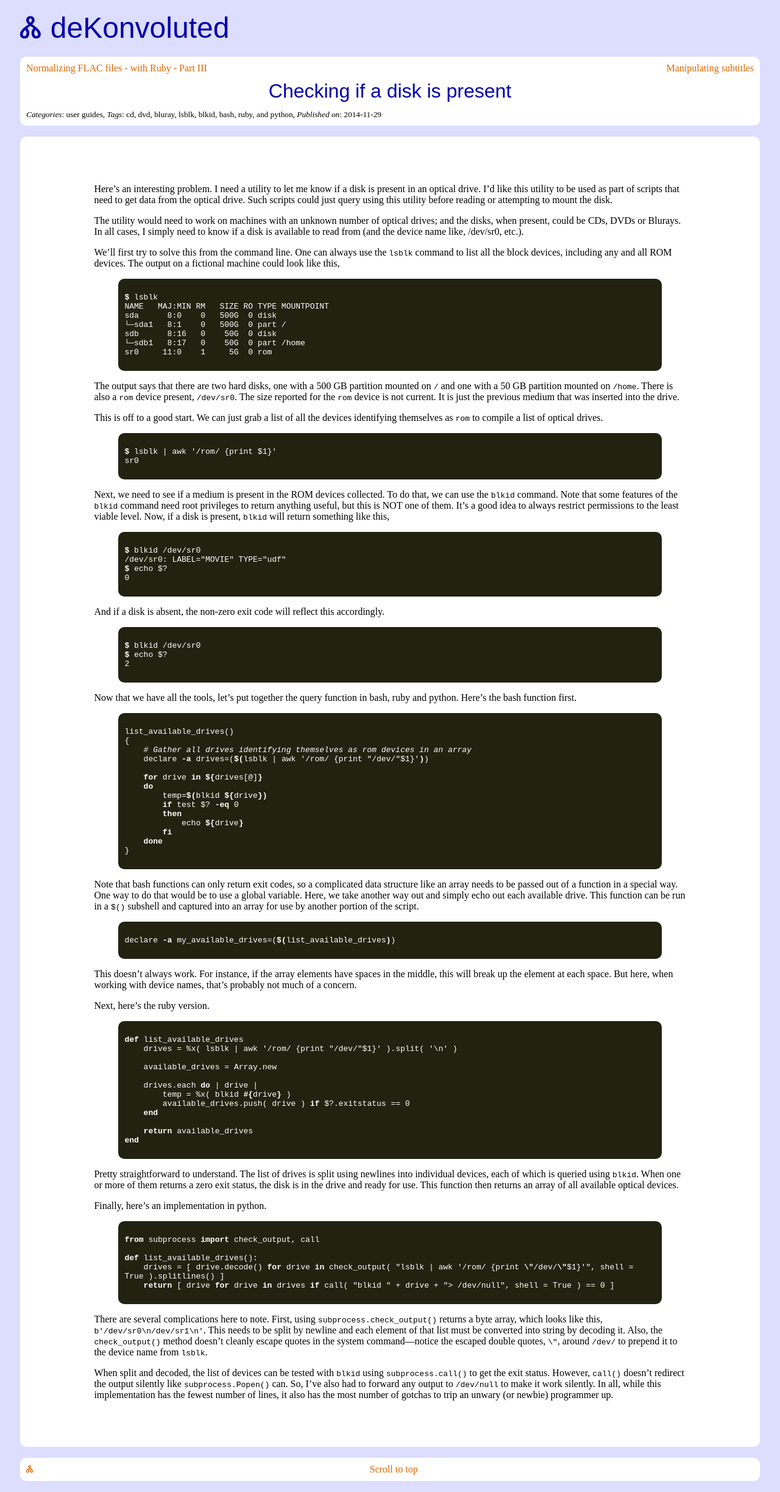
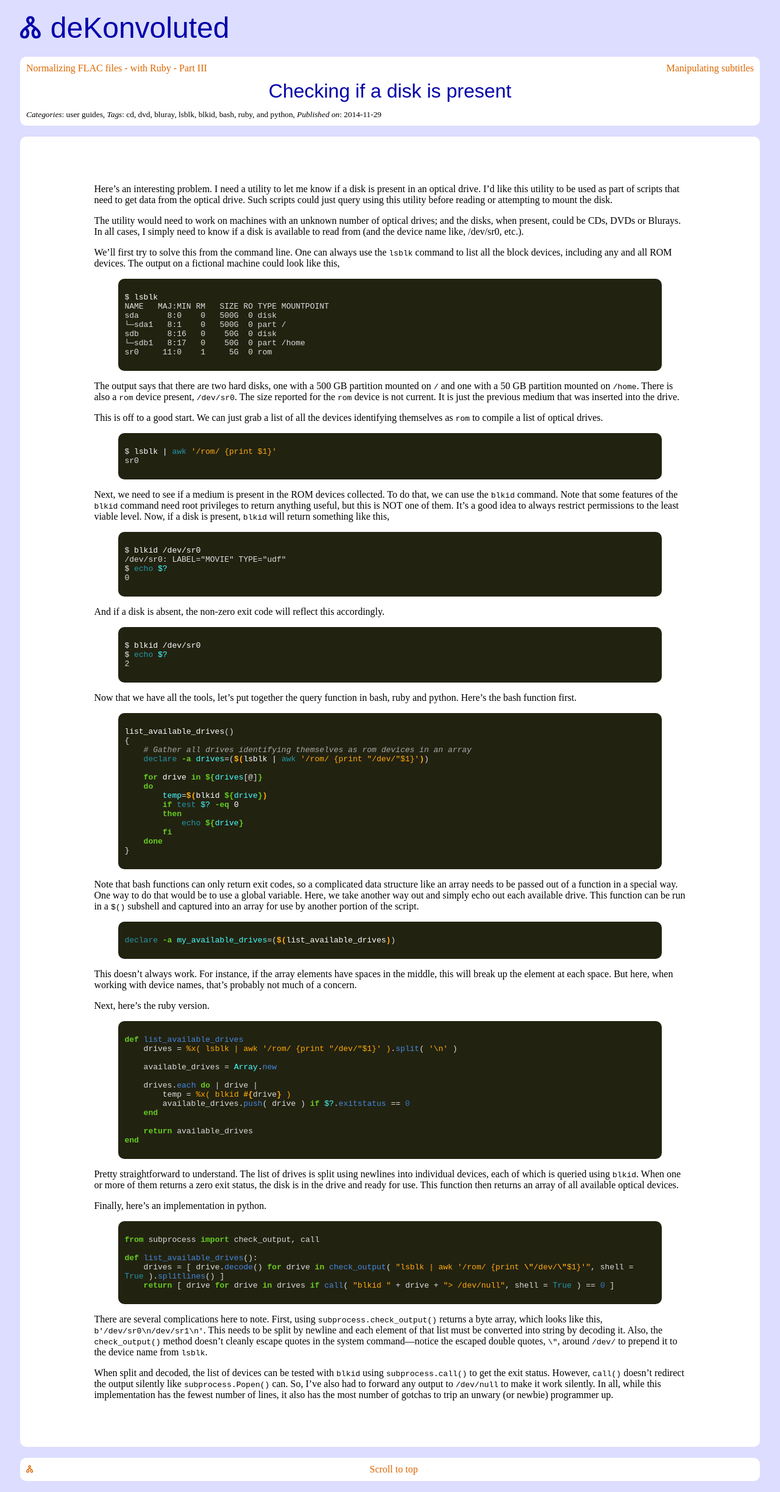
Before and after one commit to dekonvoluted/dekonvoluted.github.io, a Jekyll site: the page built from _posts/2014-11-29-checking-if-disk-is-present.md, in a window 1280 px wide. Shown: the whole page at 61% size. Built offline with Jekyll 4.4.1, drawn with Linux system fonts in a browser that asks for light colours; comment, search, counter and statistics services are not loaded.

Commit message:
CSS update for code snippets
The color scheme is based on the "native" color scheme from Vim.

```diff
--- a/css/syntax.css
+++ b/css/syntax.css
@@ -1,69 +1,76 @@
-.k  { color: #fff; font-weight: bold }   /* Keyword */
-.kn { color: #fff; font-weight: bold }   /* Keyword.Namespace */
-.kc { color: #fff; font-weight: bold }   /* Keyword.Constant */
-.kd { color: #fff; font-weight: bold }   /* Keyword.Declaration */
-.kp { color: #fff }                      /* Keyword.Pseudo */
-.kr { color: #fff; font-weight: bold }   /* Keyword.Reserved */
-.kt { color: #fff }                      /* Keyword.Type */
+.k  { color: #6c2; font-weight: bold }  /* Keyword */
+.kc { color: #6c2; font-weight: bold }  /* Keyword.Constant */
+.kd { color: #6c2; font-weight: bold }  /* Keyword.Declaration */
+.kn { color: #6c2; font-weight: bold }  /* Keyword.Namespace */
+.kp { color: #6c2 }                     /* Keyword.Pseudo */
+.kr { color: #6c2; font-weight: bold }  /* Keyword.Reserved */
+.kt { color: #6c2 }                     /* Keyword.Type */
 
-.c  { color: #fff; font-style: italic }  /* Comment */
-.cm { color: #fff; font-style: italic }  /* Comment.Multiline */
-.cp { color: #fff }                      /* Comment.Preproc */
-.c1 { color: #fff; font-style: italic }  /* Comment.Single */
-.cs { color: #fff; font-style: italic }  /* Comment.Special */
+.c  { color: #aaa; font-style: italic } /* Comment */
+.c1 { color: #aaa; font-style: italic } /* Comment.Single */
+.cm { color: #aaa; font-style: italic } /* Comment.Multiline */
+.cp { color: #c33; font-weight: bold }  /* Comment.Preproc */
+.cs { color: #e11; font-style: italic } /* Comment.Special */
 
-.gd { color: #fff }                      /* Generic.Deleted */
-.gr { color: #fff }                      /* Generic.Error */
-.gh { color: #fff; font-weight: bold }   /* Generic.Heading */
-.gi { color: #fff }                      /* Generic.Inserted */
-.go { color: #fff }                      /* Generic.Output */
-.gp { color: #fff; font-weight: bold }   /* Generic.Prompt */
-.gu { color: #fff; font-weight: bold }   /* Generic.Subheading */
-.gt { color: #fff }                      /* Generic.Traceback */
-.ge { font-style: italic }               /* Generic.Emph */
-.gs { font-weight: bold }                /* Generic.Strong */
+.gd { color: #d22 }                     /* Generic.Deleted */
+.ge { color: #ddd; font-style: italic } /* Generic.Emph */
+.gh { color: #fff; font-weight: bold }  /* Generic.Heading */
+.gi { color: #6a2 }                     /* Generic.Inserted */
+.go { color: #ddd }                     /* Generic.Output */
+.gp { color: #bbb; font-weight: bold }  /* Generic.Prompt */
+.gr { color: #d22 }                     /* Generic.Error */
+.gs { color: #ddd; font-weight: bold }  /* Generic.Strong */
+.gt { color: #d22 }                     /* Generic.Traceback */
+.gu { color: #fff; font-weight: bold }  /* Generic.Subheading */
 
-.n  { color: #fff }                      /* Name */
-.na { color: #fff }                      /* Name.Attribute */
-.nb { color: #fff }                      /* Name.Builtin */
-.nc { color: #fff; font-weight: bold }   /* Name.Class */
-.no { color: #fff }                      /* Name.Constant */
-.nd { color: #fff }                      /* Name.Decorator */
-.ni { color: #fff; font-weight: bold }   /* Name.Entity */
-.ne { color: #fff; font-weight: bold }   /* Name.Exception */
-.nf { color: #fff }                      /* Name.Function */
-.nl { color: #fff }                      /* Name.Label */
-.nn { color: #fff; font-weight: bold }   /* Name.Namespace */
-.nt { color: #fff; font-weight: bold }   /* Name.Tag */
-.bp { color: #fff }                      /* Name.Builtin.Pseudo */
-.nv { color: #fff }                      /* Name.Variable */
-.vc { color: #fff }                      /* Name.Variable.Class */
-.vg { color: #fff }                      /* Name.Variable.Global */
-.vi { color: #fff }                      /* Name.Variable.Instance */
+.bp { color: #29a }                     /* Name.Builtin.Pseudo */
 
-.m  { color: #fff }                      /* Literal.Number */
-.mi { color: #fff }                      /* Literal.Number.Integer */
-.il { color: #fff }                      /* Literal.Number.Integer.Long */
-.mb { color: #fff }                      /* Literal.Number.Bin */
-.mo { color: #fff }                      /* Literal.Number.Oct */
-.mh { color: #fff }                      /* Literal.Number.Hex */
-.mf { color: #fff }                      /* Literal.Number.Float */
+.n  { color: #ddd }                     /* Name */
+.na { color: #ccc }                     /* Name.Attribute */
+.nb { color: #29a }                     /* Name.Builtin */
+.nc { color: #48d; font-weight: bold }  /* Name.Class */
+.nd { color: #fa0 }                     /* Name.Decorator */
+.ni { color: #ddd; font-weight: bold }  /* Name.Entity */
+.ne { color: #ccc; font-weight: bold }  /* Name.Exception */
+.nf { color: #48d }                     /* Name.Function */
+.nl { color: #ddd }                     /* Name.Label */
+.nn { color: #48d; font-weight: bold }  /* Name.Namespace */
+.no { color: #4ff }                     /* Name.Constant */
+.nt { color: #6c2; font-weight: bold }  /* Name.Tag */
+.nv { color: #4ff }                     /* Name.Variable */
 
-.s  { color: #fff }                      /* Literal.String */
-.sb { color: #fff }                      /* Literal.String.Backtick */
-.sc { color: #fff }                      /* Literal.String.Char */
-.sd { color: #fff; font-style: italic }  /* Literal.String.Doc */
-.s2 { color: #fff }                      /* Literal.String.Double */
-.se { color: #fff; font-weight: bold }   /* Literal.String.Escape */
-.sh { color: #fff }                      /* Literal.String.Heredoc */
-.si { color: #fff; font-weight: bold }   /* Literal.String.Interpol */
-.sx { color: #fff }                      /* Literal.String.Other */
-.sr { color: #fff }                      /* Literal.String.Regex */
-.s1 { color: #fff }                      /* Literal.String.Single */
-.ss { color: #fff }                      /* Literal.String.Symbol */
+.vc { color: #4ff }                     /* Name.Variable.Class */
+.vg { color: #4ff }                     /* Name.Variable.Global */
+.vi { color: #4ff }                     /* Name.Variable.Instance */
 
-.o  { color: #fff }                      /* Operator */
-.ow { color: #fff; font-weight: bold }   /* Operator.Word */
+.p  { color: #ddd }                     /* Puncuation */
 
-.err { border: 1px solid #FF0000 }       /* Error */
-.w   { color: #bbbbbb }                  /* Text.Whitespace */
+.il { color: #37b }                     /* Literal.Number.Integer.Long */
+
+.m  { color: #37b }                     /* Literal.Number */
+.mb { color: #37b }                     /* Literal.Number.Bin */
+.mf { color: #37b }                     /* Literal.Number.Float */
+.mh { color: #37b }                     /* Literal.Number.Hex */
+.mi { color: #37b }                     /* Literal.Number.Integer */
+.mo { color: #37b }                     /* Literal.Number.Oct */
+
+.s  { color: #fa1 }                     /* Literal.String */
+.s2 { color: #fa1 }                     /* Literal.String.Double */
+.sb { color: #fa1 }                     /* Literal.String.Backtick */
+.sc { color: #fa1 }                     /* Literal.String.Char */
+.sd { color: #fa1; font-style: italic } /* Literal.String.Doc */
+.se { color: #fa1; font-weight: bold }  /* Literal.String.Escape */
+.sh { color: #fa1 }                     /* Literal.String.Heredoc */
+.si { color: #fa1; font-weight: bold }  /* Literal.String.Interpol */
+.s1 { color: #fa1 }                     /* Literal.String.Single */
+.sr { color: #fa1 }                     /* Literal.String.Regex */
+.ss { color: #fa1 }                     /* Literal.String.Symbol */
+.sx { color: #fa0 }                     /* Literal.String.Other */
+
+.o  { color: #ddd }                     /* Operator */
+.ow { color: #7c2; font-weight: bold }  /* Operator.Word */
+
+.x  { color: #ddd }                     /* Other */
+
+.err { border: 1px solid #f00 }         /* Error */
+.w   { color: #bbb }                    /* Text.Whitespace */
```
